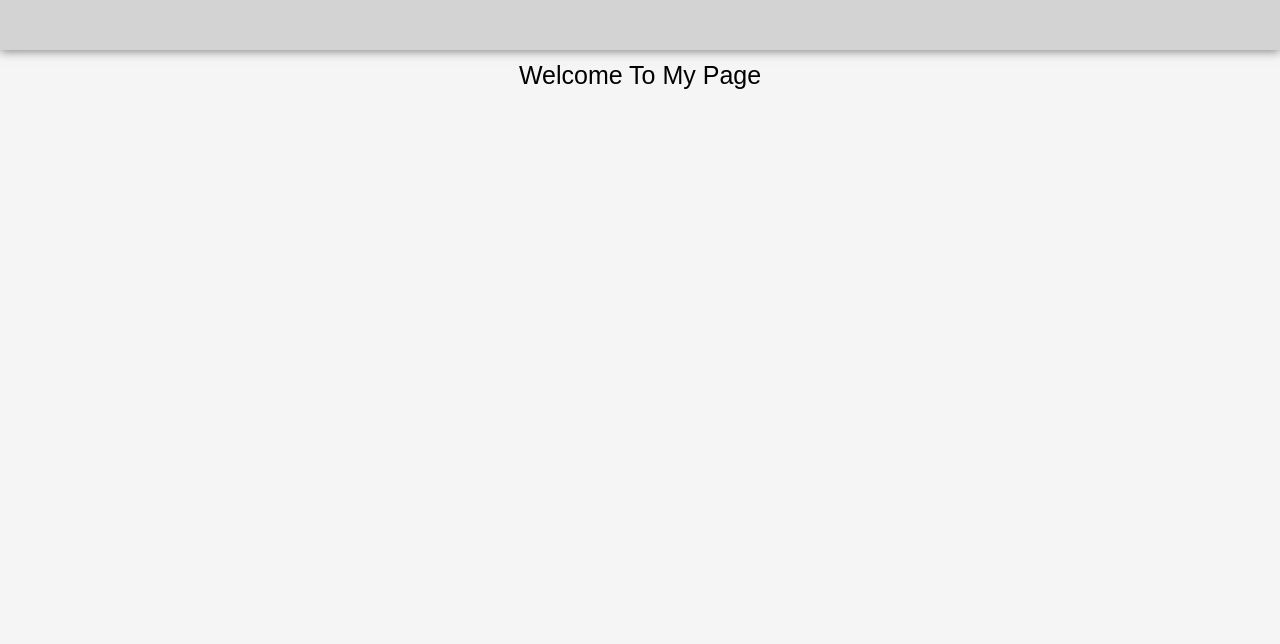
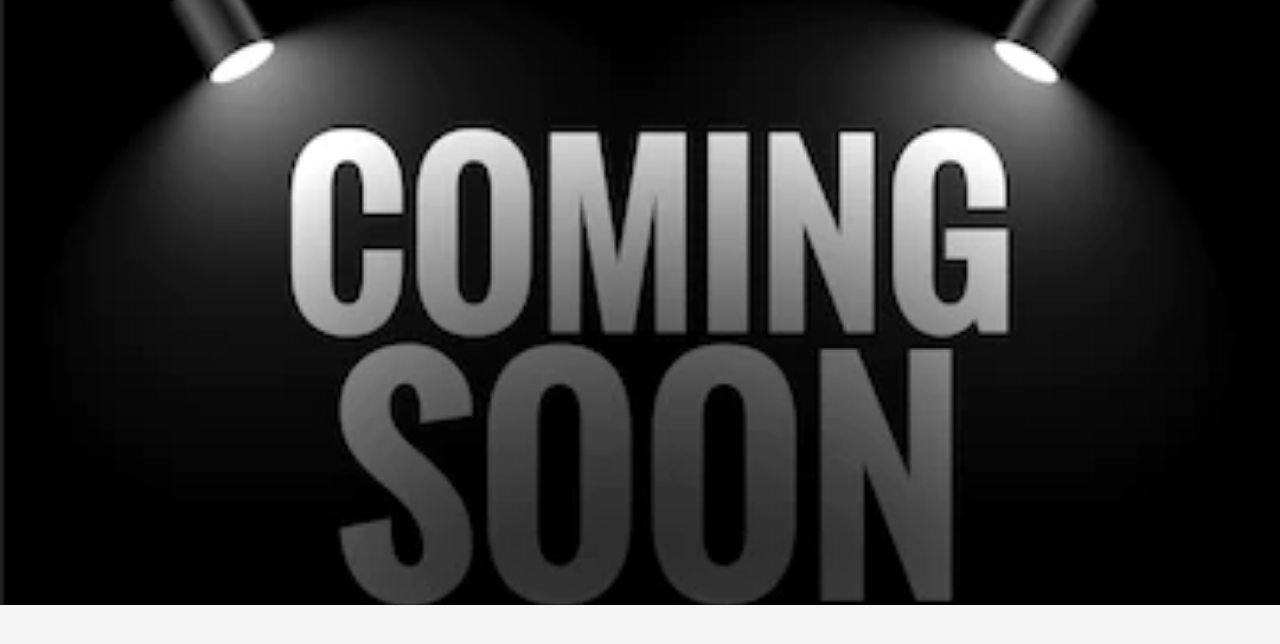
Before and after one commit to ahmed-abbe/Portfolio, a plain HTML site: page index.html in a window 1280 px wide. Drawn offline with Linux system fonts and the light colour scheme.

Commit message:
upload from git

```diff
--- a/CSS/Master.css
+++ b/CSS/Master.css
@@ -4,20 +4,14 @@
     font-family: "Arial", "Helvetica", "sans-serif";
     font-size: 25px;
     line-height: 1.6;
-}
-nav {
-    height: 50px;
-    width: 100%;
-    background-color: #9e9e9e63;
-    box-shadow: 0px 1px 10px 0 #00000080;
-    position: sticky;
-    top: 0
-}
-content {
-    background-color: transparent;
+    overflow: hidden;
 }
 div {
-    width: 100%;
-    text-align: center;
-    margin-top: 5px;
+    height: 605px;
+    overflow: hidden;
+    background-color: red;
+    background-image: url("../imgs/comingsoon.jpg");
+    background-repeat: no-repeat;
+    background-size: cover;
+    background-position: center;
 }
--- a/index.html
+++ b/index.html
@@ -6,9 +6,6 @@
             <link rel="stylesheet" href="CSS/Master.css">
         </head>
         <body>
-            <nav></nav>
-            <content>
-                <div>Welcome To My Page</div>
-            </content>
+            <div></div>
         </body>
     </html>
```
Also changed, not shown: imgs/comingsoon.jpg (added).
